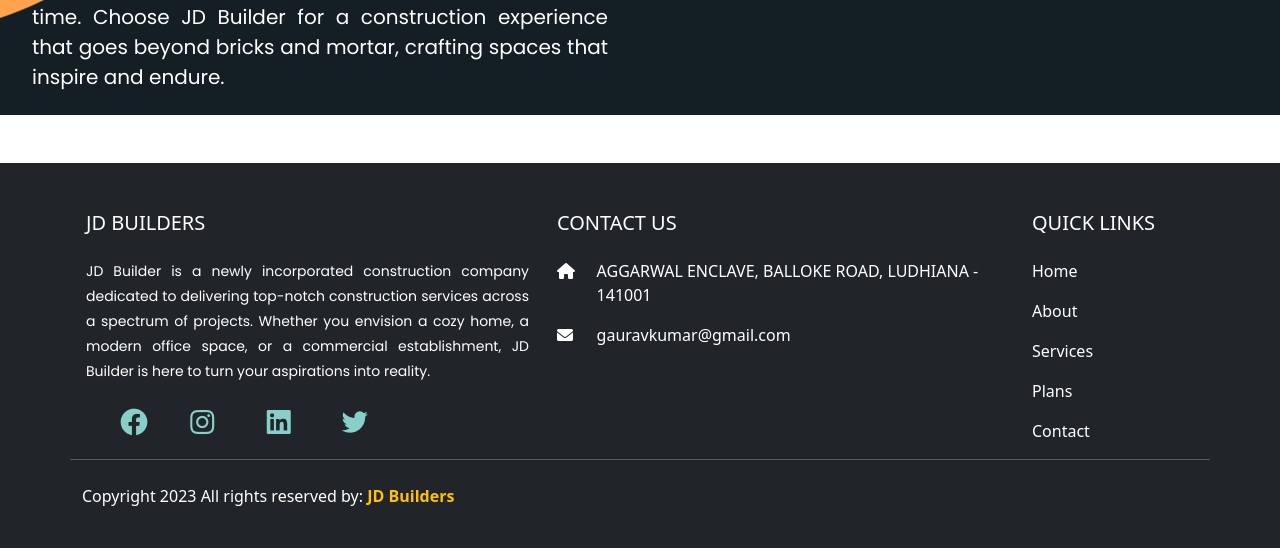
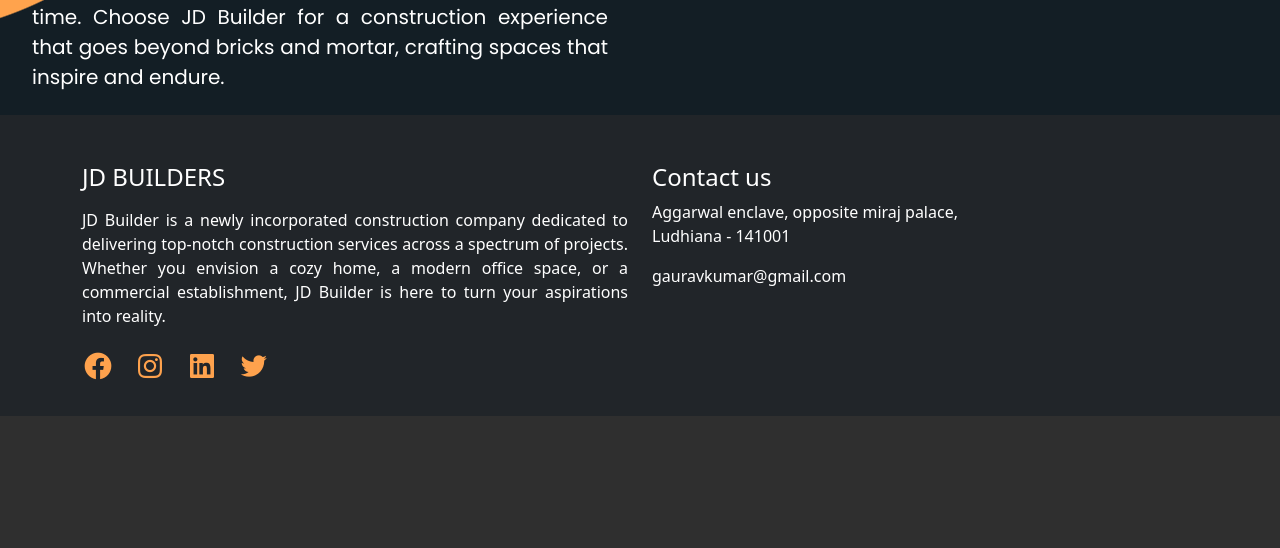
Before and after one commit to gauravkumar757614/jdbuilders, a PHP site: page / in a window 1280 px wide. Shown: the part 1567-2115 px from the top of the page. After the commit the page ends 1983 px from the top, so only its background shows below. Run offline with PHP 8.4, Linux system fonts and the light colour scheme.

Commit message:
Working on footer part

```diff
--- a/css/footer.css
+++ /dev/null
@@ -1,17 +0,0 @@
-@import url("https://fonts.googleapis.com/css2?family=Concert+One&family=DM+Serif+Display:ital@0;1&family=Oswald:wght@400;500;600&family=Poppins:ital,wght@0,300;0,400;0,500;0,600;0,700;1,300&display=swap");
-
-/* font-family: 'Concert One', sans-serif;
-font-family: 'DM Serif Display', serif;
-font-family: 'Oswald', sans-serif;
-font-family: 'Poppins', sans-serif; */
-
-#footer_definition {
-  font-family: "Poppins", sans-serif;
-  font-size: 14px;
-  text-align: justify;
-  font-weight: 400;
-  line-height: 25px;
-}
-#footer_heading {
-  color: #2f4f4f !important;
-}
--- a/css/index.css
+++ b/css/index.css
@@ -1,6 +1,19 @@
-@import url("https://fonts.googleapis.com/css2?family=Poppins:wght@300;400;600;700;800&display=swap");
+@import url("https://fonts.googleapis.com/css2?family=Poppins:wght@300;400;600;700;800&family=Concert+One&family=DM+Serif+Display:ital@0;1&family=Oswald:wght@400;500;600&family=Poppins:ital,wght@0,300;0,400;0,500;0,600;0,700;1,300&display=swap");
+
+/* font-family: 'Concert One', sans-serif;
+font-family: 'DM Serif Display', serif;
+font-family: 'Oswald', sans-serif;
+font-family: 'Poppins', sans-serif; */
 
 /* Navbar */
+.backcolor {
+  background: linear-gradient(
+    to right,
+    rgb(19, 30, 37) 0%,
+    rgb(19, 30, 37) 100%
+  );
+}
+
 .nav-link {
   color: #e6e6eb;
   font-size: 18px;
@@ -12,7 +25,7 @@
 
 .nav-link:hover,
 .nav-link.active {
-  color: #b4a4a4;
+  color: #fea24d;
 }
 
 .nav-link::before {
@@ -161,41 +174,29 @@
 
 /* Basic info end */
 
-/* Footer */
-.social_link {
-  text-decoration: none;
-  font-size: 32px;
-  color: rgb(137, 207, 201);
+/* Footer section */
+
+.footer_section .company_defi {
+  text-align: justify;
 }
 
-.social_link:hover {
-  color: rgb(125, 245, 235);
+.footer_section .social_link {
+  text-decoration: none;
+  color: #fea24d;
+  font-size: 32px;
 }
 
-/* Footer end */
-
-/* Footer */
-
-.social_link1 {
-  text-decoration: none;
-  font-size: 32px;
-  color: rgb(137, 207, 201);
-}
-.social_link {
-  text-decoration: none;
-  font-size: 32px;
-  color: rgb(137, 207, 201);
+.footer_section .social2 {
   margin-left: 20px;
 }
 
-.social_link:hover {
-  color: rgb(125, 245, 235);
+.footer_section .social_link:hover {
+  color: #ff7c00;
 }
 
-/* Footer end */
+.links_heading {
+  color: #000;
+  font-size: 25px;
+}
 
-/* Dropdown */
-.dropdown-item {
-  color: white;
-}
-/* Dropdown end */
+/* Footer section end */
--- a/index.php
+++ b/index.php
@@ -25,9 +25,9 @@
 <body>
     <!-- Navbar -->
     <div class="nav-container">
-        <nav class="navbar navbar-expand-lg bg-dark text-white">
+        <nav class="navbar navbar-expand-lg backcolor text-white">
             <div class="container-fluid">
-                <a class="navbar-brand nv-brnd" href="landing.php">
+                <a class="navbar-brand nv-brnd" href="index.php">
                     <img src="asset/logo.jpg" alt="logo" width="50">
                     <span class="logo_text">
                         JD Builders
@@ -125,7 +125,7 @@
             <div class="row">
                 <div class="col-6 mt-5">
                     <h3 id="basic_heading">
-                       WHO ARE WE
+                        WHO WE ARE
                     </h3>
                     <p id="basic_para">
                         Established with a passion for excellence and a commitment to unparalleled craftsmanship,
@@ -152,7 +152,7 @@
                     </p>
                 </div>
                 <div class="col-6 mt-5 right_image">
-                    <div class="right_side">
+                    <div class="right_side" data-aos="slide-left">
                         <img src="asset/basicinfo/basic1.jpg" alt="">
                     </div>
                 </div>
@@ -163,121 +163,51 @@
     <!-- Basic inform end -->
 
     <!-- Footer section -->
-    <footer class="bg-dark text-white pt-5 pb-4 mt-5">
-        <div class="container text-md-left">
-            <div class="row text-md-left">
+    <footer class="bg-dark text-white pb-4 pt-5 footer_section">
+        <div class="container">
 
-                <div class="col-5 px-3">
-                    <h5 class="text-uppercase mb-4">
-                        JD Builders
-                    </h5>
-                    <p id="footer_definition">
+            <div class="row">
+                <!-- Company definition part -->
+                <div class="col-6">
+                    <h4>JD BUILDERS</h4>
+                    <P class="company_defi mt-3">
                         JD Builder is a newly incorporated construction company dedicated to delivering top-notch
                         construction services across a spectrum of projects. Whether you envision a cozy home,
                         a modern office space, or a commercial establishment, JD Builder is here to turn your
                         aspirations into reality.
-                    </p>
-                    <!-- Social links -->
-                    <div class="container">
-                        <div class="row">
-                            <div class="col">
-                                <span>
-                                    <a href="https://facebook.com" class="social_link">
+                    </P>
+                    <div class="d-flex">
+                        <a href="https://facebook.com" class="social_link social1">
                             <i class='bx bxl-facebook-circle'></i>
                         </a>
-                                </span>
-                                <span class="mx-2">
-                                    <a href="https://instagram.com" class="social_link">
+                        <a href="https://instagram.com" class="social_link social2">
                             <i class='bx bxl-instagram'></i>
                         </a>
-                                </span>
-                                <span class="mx-2">
-                                    <a href="https://linkedin.com" class="social_link">
+                        <a href="https://linkedin.com" class="social_link social2">
                             <i class='bx bxl-linkedin-square'></i>
                         </a>
-                                </span>
-                                <span class="mx-2">
-                                    <a href="https://twitter.com" class="social_link">
+                        <a href="https://twitter.com" class="social_link social2">
                             <i class='bx bxl-twitter'></i>
                         </a>
-                                </span>
-                            </div>
                     </div>
                 </div>
 
-                    <!-- Social links end -->
-                </div>
-
-                <div class="col-5">
-                    <h5 class="text-uppercase mb-4">
-                        Contact us
-                    </h5>
-                    <!-- Address -->
-                    <div class="row">
-                        <div class="col-1">
-                            <i class="fas fa-home"></i>
-                        </div>
-                        <div class="col">
-                            <p>
-                                AGGARWAL ENCLAVE, BALLOKE ROAD, LUDHIANA - 141001
+                <!-- Company address section -->
+                <div class="col-4">
+                    <h4>Contact us</h4>
+                    <p class="address">
+                        Aggarwal enclave, opposite miraj palace,
+                        Ludhiana - 141001
                     </p>
-                        </div>
-                    </div>
-                    <!-- Address end -->
-
-                    <!-- Email -->
-                    <div class="row">
-                        <div class="col-1">
-                            <i class="fas fa-envelope"></i>
-                        </div>
-                        <div class="col">
-                            <p>
+                    <p class="main">
                         gauravkumar@gmail.com
                     </p>
                 </div>
-                    </div>
-                    <!-- Email end -->
+
             </div>
 
-                <!-- Quikc links -->
-                <div class="col-2">
-                    <h5 class="text-uppercase mb-4">
-                        Quick links
-                    </h5>
-                    <p>
-                        <a href="index.php" class="text-white" id="footer_links" style="text-decoration: none;"> Home </a>
-                    </p>
-                    <p>
-                        <a href="about.php" class="text-white footer_links" style="text-decoration: none;"> About </a>
-                    </p>
-                    <p>
-                        <a href="services.php" class="text-white footer_links" style="text-decoration: none;"> Services </a>
-                    </p>
-                    <p>
-                        <a href="plans.php" class="text-white footer_links" style="text-decoration: none;"> Plans </a>
-                    </p>
-                    <p>
-                        <a href="contact.php" class="text-white footer_links" style="text-decoration: none;"> Contact </a>
-                    </p>
         </div>
 
-                <!-- Quikc links end -->
-
-                <hr class="mb-4">
-
-                <!-- Copy right -->
-                <div class="row align-items-center">
-                    <div class="col-md-7 col-lg-8">
-                        <p>Copyright 2023 All rights reserved by:
-                            <a href="" style="text-decoration: none;">
-                                <strong class="text-warning">JD Builders</strong>
-                            </a>
-                        </p>
-                    </div>
-                </div>
-                <!-- Copy right end -->
-            </div>
-        </div>
     </footer>
     <!-- Footer section end -->
 
```
Also changed, not shown: footercode.php (added, +114 -0 lines). Lines whose indentation alone changed are shown as unchanged.
